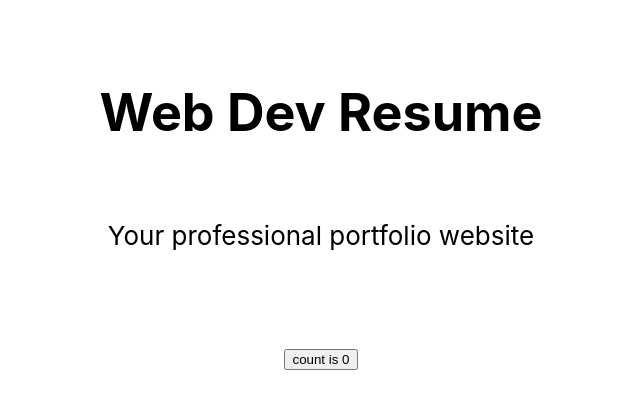
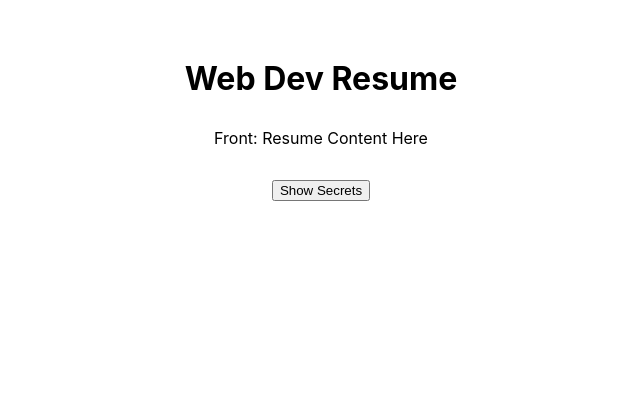
Before and after one commit to Jesse-D-Miller/webDevResume, a React (Vite) app: page / in a window 1280 px wide. Shown: the top 408 px of the page, without its empty margins (319-959 px from the left). Built offline with nearby package versions, Linux system fonts and the light colour scheme.

Commit message:
Sheet.jsx component created. this component will serve as the paper for the resume  basically. clicking space or a button changes the side of the resume that we are going to be looking at

```diff
--- a/src/App.jsx
+++ b/src/App.jsx
@@ -1,6 +1,7 @@
 import { useState } from 'react'
 import './App.css'
 import {resumeData} from './data/resume.js'
+import Sheet from './components/Sheet.jsx'
 
 function App() {
   const [count, setCount] = useState(0)
@@ -9,15 +10,8 @@ function App() {
 
   return (
     <div className="App">
-      <header className="App-header">
-        <h1>Web Dev Resume</h1>
-        <p>Your professional portfolio website</p>
-        <div className="card">
-          <button onClick={() => setCount((count) => count + 1)}>
-            count is {count}
-          </button>
-        </div>
-      </header>
+      <h1>Web Dev Resume</h1>
+      <Sheet />
     </div>
   )
 }
--- /dev/null
+++ b/src/components/Sheet.jsx
@@ -0,0 +1,44 @@
+import { useState, useEffect } from "react";
+
+function Sheet() {
+  const [isFlipped, setIsFlipped] = useState(false);
+
+  useEffect(() => {
+    const handleKeyDown = (event) => {
+      if (event.code === "Space") {
+        event.preventDefault();
+        setIsFlipped((prev) => !prev);
+      }
+    };
+
+    window.addEventListener("keydown", handleKeyDown);
+    return () => {
+      window.removeEventListener("keydown", handleKeyDown);
+    };
+  }, []);
+
+  return (
+    <div className="sheet-container" style={{ perspective: "1000px" }}>
+      <div
+        className="sheet-wrapper"
+        style={{
+          transformStyle: "preserve-3d",
+          transform: `rotateY(${isFlipped ? 180 : 0}deg)`,
+        }}
+      >
+        <div className="sheet-face front-face" style={{ backfaceVisibility: "hidden" }}>
+          Front: Resume Content Here
+        </div>
+        <div
+          className="sheet-face back-face"
+          style={{ backfaceVisibility: "hidden", transform: "rotateY(180deg)" }}
+        >
+          Back: Secret Map Stats Here
+        </div>
+      </div>
+      <button className="flip-hint" onClick={() => setIsFlipped(!isFlipped)}>{isFlipped ? "Show Resume" : "Show Secrets"}</button>
+    </div>
+  );
+}
+
+export default Sheet;
```
